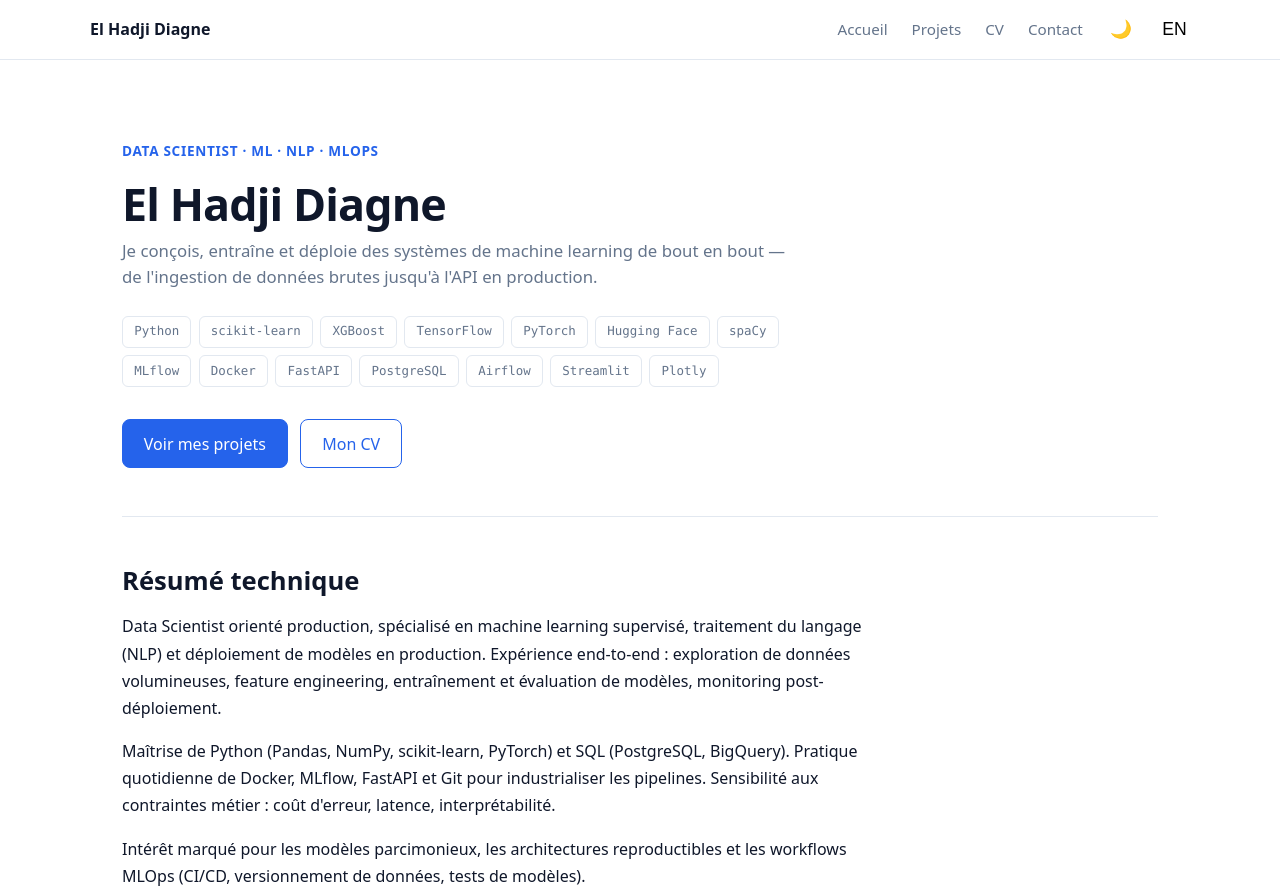
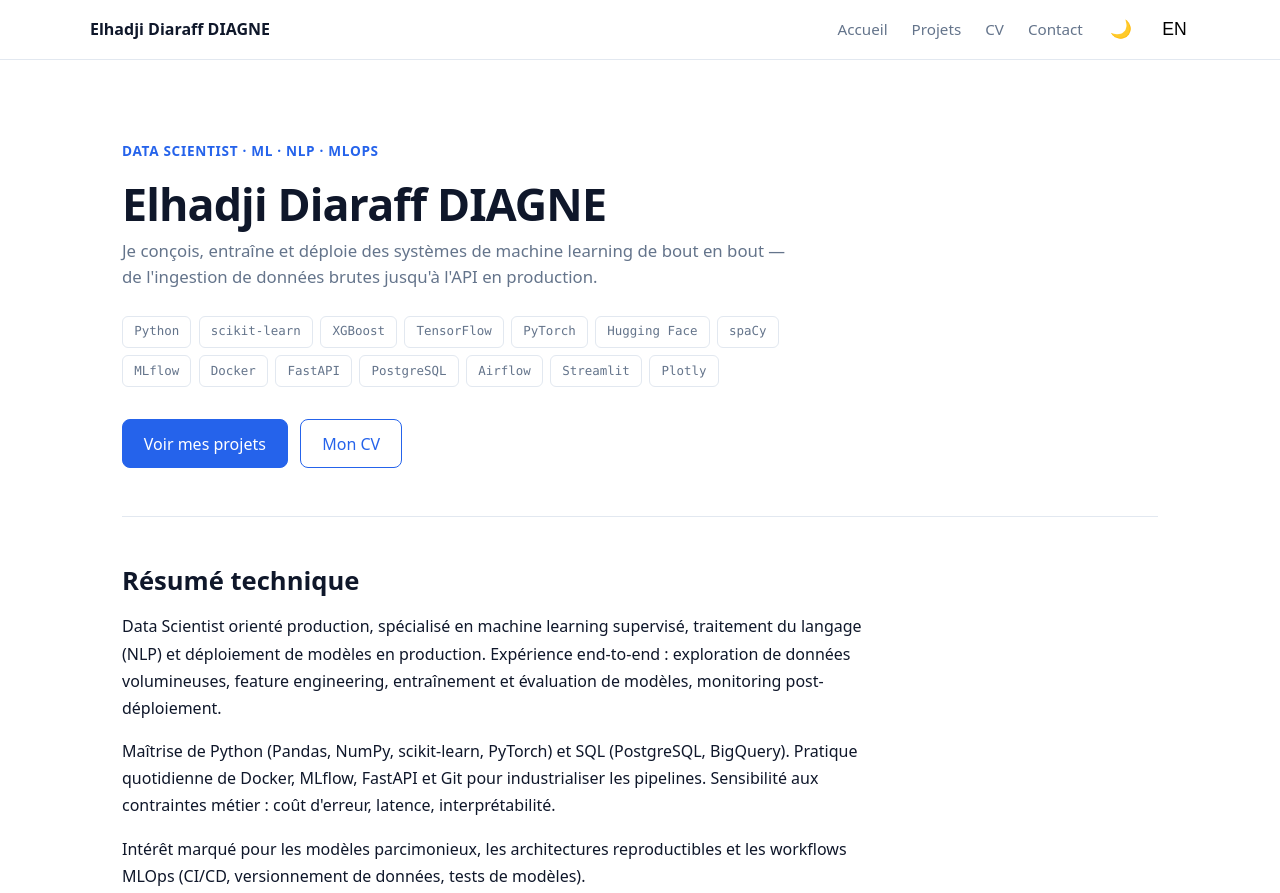
Before and after one commit to elhdiagne3/Portfolio, a plain HTML site: page index.html in a window 1280 px wide. Shown: the top 893 px of the page. Drawn offline with Linux system fonts and the light colour scheme.

Commit message:
Rename: El Hadji Diagne -> Elhadji Diaraff DIAGNE

```diff
--- a/index.html
+++ b/index.html
@@ -3,15 +3,15 @@
 <head>
   <meta charset="UTF-8">
   <meta name="viewport" content="width=device-width, initial-scale=1.0">
-  <meta name="description" content="El Hadji Diagne — Data Scientist. ML, NLP, MLOps, Data Engineering.">
-  <title>El Hadji Diagne — Data Scientist</title>
+  <meta name="description" content="Elhadji Diaraff DIAGNE — Data Scientist. ML, NLP, MLOps, Data Engineering.">
+  <title>Elhadji Diaraff DIAGNE — Data Scientist</title>
   <link rel="stylesheet" href="css/style.css">
 </head>
 <body>
 
 <header class="site-header">
   <nav class="nav">
-    <a href="index.html" class="logo">El Hadji Diagne</a>
+    <a href="index.html" class="logo">Elhadji Diaraff DIAGNE</a>
     <button class="menu-toggle" aria-label="Menu">☰</button>
     <ul class="nav-links">
       <li><a href="index.html" data-i18n="nav.home">Accueil</a></li>
@@ -29,7 +29,7 @@
   <!-- ============ HERO ============ -->
   <section class="hero hero-tech">
     <p class="eyebrow" data-i18n="hero.eyebrow">Data Scientist · ML · NLP · MLOps</p>
-    <h1 data-i18n="hero.name">El Hadji Diagne</h1>
+    <h1 data-i18n="hero.name">Elhadji Diaraff DIAGNE</h1>
     <p class="hero-role" data-i18n="hero.role">
       Je conçois, entraîne et déploie des systèmes de machine learning de bout en bout — de l'ingestion
       de données brutes jusqu'à l'API en production.
@@ -207,7 +207,7 @@
     <a href="https://github.com/elhdiagne3">GitHub</a> ·
     <a href="https://linkedin.com/in/elhdiagne3">LinkedIn</a>
   </p>
-  <p class="copyright">© <span class="year"></span> El Hadji Diagne</p>
+  <p class="copyright">© <span class="year"></span> Elhadji Diaraff DIAGNE</p>
 </footer>
 
 <script src="js/i18n.js"></script>
--- a/js/i18n.js
+++ b/js/i18n.js
@@ -1,7 +1,7 @@
 const translations = {
   fr: {
         'hero.eyebrow': 'Data Scientist · ML · NLP · MLOps',
-    'hero.name': 'El Hadji Diagne',
+    'hero.name': 'Elhadji Diaraff DIAGNE',
     'hero.role': 'Je conçois, entraîne et déploie des systèmes de machine learning de bout en bout — de l\'ingestion de données brutes jusqu\'à l\'API en production.',
     'hero.cta.projects': 'Voir mes projets',
     'hero.cta.cv': 'Mon CV',
@@ -52,7 +52,7 @@ const translations = {
   },
   en: {
         'hero.eyebrow': 'Data Scientist · ML · NLP · MLOps',
-    'hero.name': 'El Hadji Diagne',
+    'hero.name': 'Elhadji Diaraff DIAGNE',
     'hero.role': 'I design, train and deploy end-to-end machine learning systems — from raw data ingestion to production API.',
     'hero.cta.projects': 'View my projects',
     'hero.cta.cv': 'My Resume',
```
Also changed, not shown: cv.html (+3 -3 lines).
